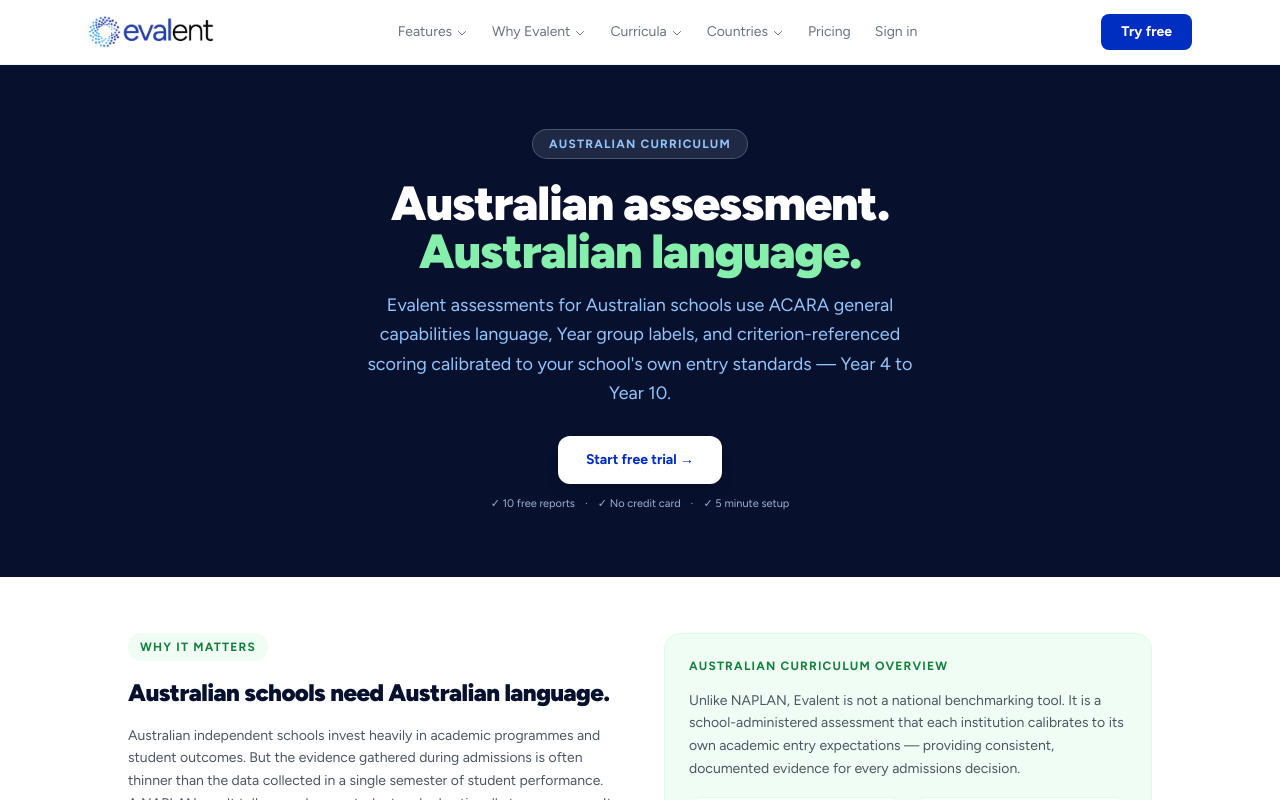
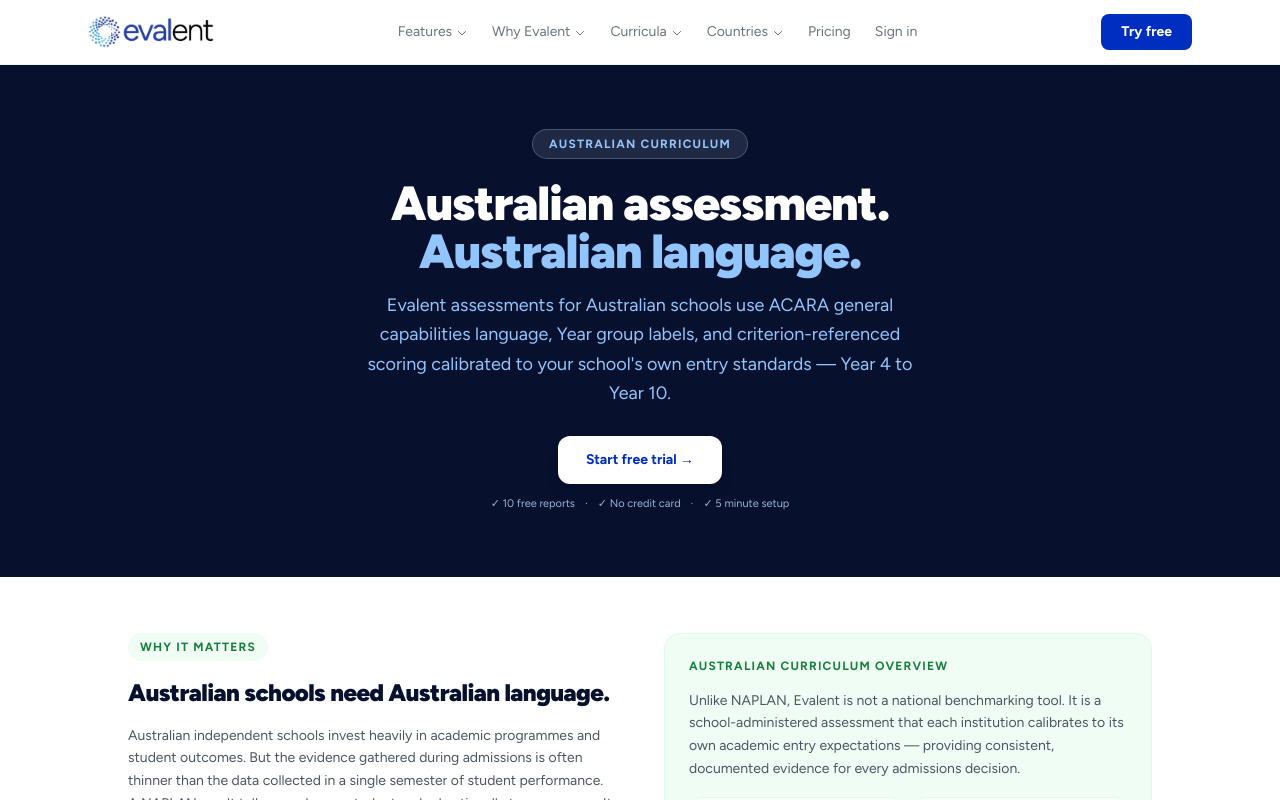
Before and after one commit to wigsbury-ui/evalent-marketing, a Next.js app: page /curricula/australian in a window 1280 px wide. Shown: the top 800 px of the page. Built offline with nearby package versions, Linux system fonts and the light colour scheme.

Commit message:
fix: AU and NZ hero headline colour to blue-300

```diff
--- a/src/app/curricula/australian/page.tsx
+++ b/src/app/curricula/australian/page.tsx
@@ -46,7 +46,7 @@ export default function AustralianPage() {
           <div className="inline-flex items-center gap-2 bg-white/10 border border-white/20 text-blue-300 text-xs font-bold tracking-widest px-4 py-1.5 rounded-full mb-5">AUSTRALIAN CURRICULUM</div>
           <h1 className="text-4xl md:text-5xl font-black text-white tracking-tight mb-4">
             Australian assessment.<br/>
-            <span className="text-green-300">Australian language.</span>
+            <span className="text-blue-300">Australian language.</span>
           </h1>
           <p className="text-blue-300 text-lg leading-relaxed max-w-xl mx-auto">
             Evalent assessments for Australian schools use ACARA general capabilities language, Year group labels, and criterion-referenced scoring calibrated to your school&apos;s own entry standards — Year 4 to Year 10.
--- a/src/app/curricula/new-zealand/page.tsx
+++ b/src/app/curricula/new-zealand/page.tsx
@@ -46,7 +46,7 @@ export default function NZCPage() {
           <div className="inline-flex items-center gap-2 bg-white/10 border border-white/20 text-blue-300 text-xs font-bold tracking-widest px-4 py-1.5 rounded-full mb-5">NEW ZEALAND CURRICULUM</div>
           <h1 className="text-4xl md:text-5xl font-black text-white tracking-tight mb-4">
             NZC assessment.<br/>
-            <span className="text-teal-300">In NZC language.</span>
+            <span className="text-blue-300">In NZC language.</span>
           </h1>
           <p className="text-blue-300 text-lg leading-relaxed max-w-xl mx-auto">
             Evalent assessments for New Zealand schools use key competency language, NZC curriculum levels, and a values-informed mindset section — from Year 4 to Year 10.
```
